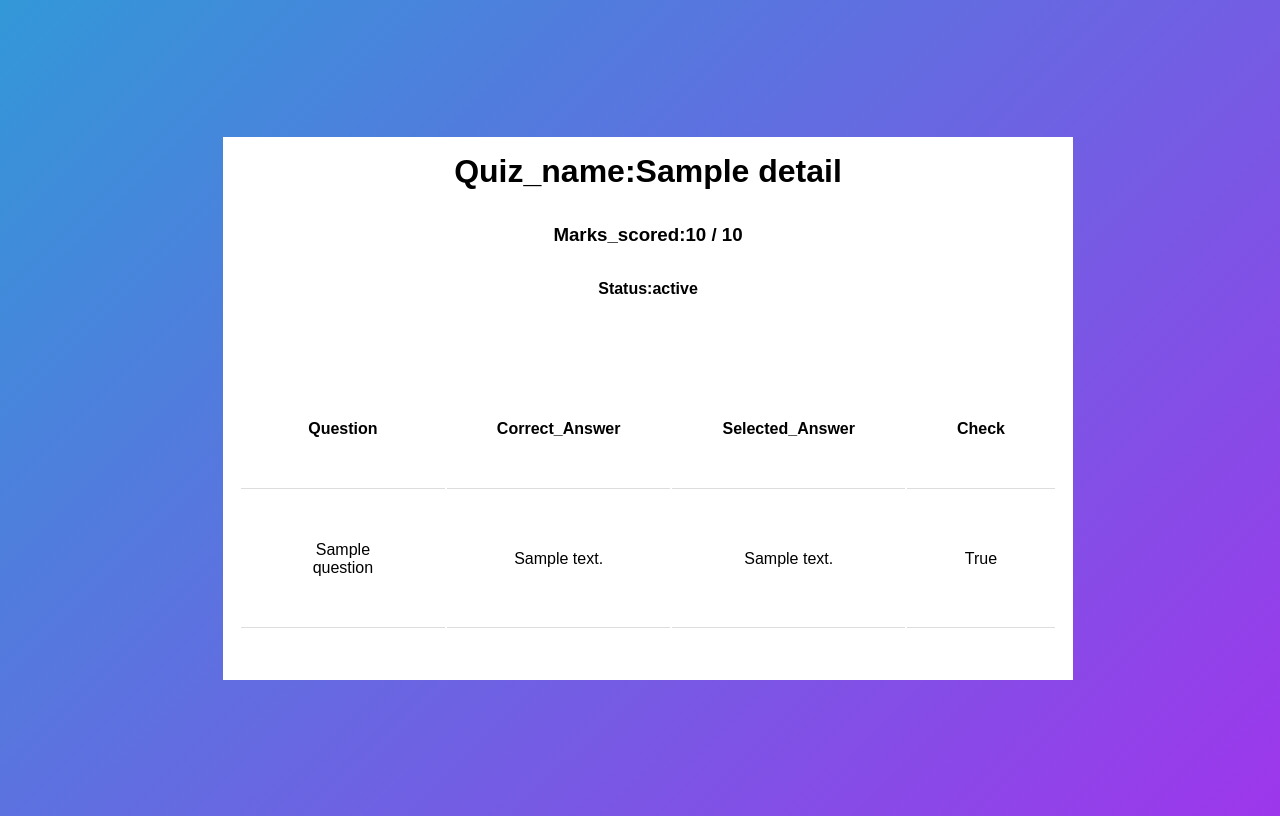
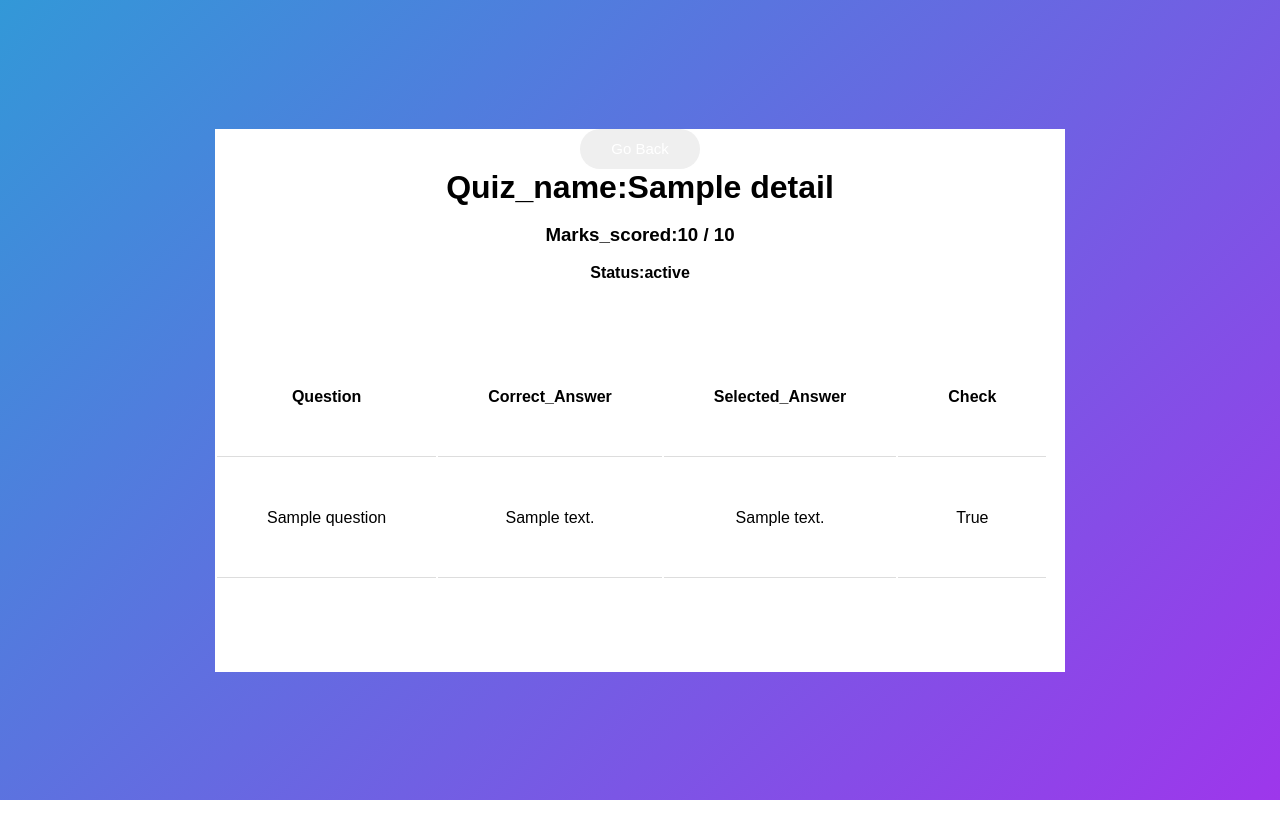
Before and after one commit to ShreySumariya07/QuizApp, a Django app: page /Quiz/show_result/1/ in a window 1280 px wide. Run offline with Django 3.2, Linux system fonts and the light colour scheme; tables that the repository leaves empty hold one stand-in row (values such as "Sample post").

Commit message:
Project Complete

```diff
--- a/Quiz/views.py
+++ b/Quiz/views.py
@@ -48,6 +48,7 @@ def submit_quiz_details(request):
 
 def quiz_added(request, teacher_id):
     quiz = Quiz_Details.objects.filter(teacher_id=teacher_id)
+    request.session["tea_id"] = teacher_id
     user_quiz = {
         "quizes": quiz
     }
@@ -60,10 +61,13 @@ def to_add_question(request, qu_id):
     request.session['quiz_id12'] = qu_id
     request.session['ques_no'] = q_no
     count = Quiz_Details.objects.only("questions_entered").get(quiz_id=qu_id)
-    if count.questions_entered <= q_no:
+    if count.questions_entered < q_no:
         return render(request, "add_question.html")
     else:
-        return HttpResponse("All questions already entered")
+        messages.info(request, "All questions already added")
+        if "tea_id" in request.session:
+            teach_id = request.session["tea_id"]
+        return redirect('Quiz:quiz_added', teach_id)
 
 
 def save_question(request):
--- a/static/css/plain.css
+++ b/static/css/plain.css
@@ -1,6 +1,6 @@
 *, *:before, *:after{
     margin: 0;
-    padding: 8px;
+    padding: 0px;
     box-sizing: border-box;
     font-family: 'Nunito', sans-serif;
   }
--- a/templates/plain2.html
+++ b/templates/plain2.html
@@ -9,6 +9,12 @@
 </head>
 <body>
     <div class="cont" style="overflow: auto" >
+        <button onclick="goBack()">Go Back</button>
+            <script>
+                function goBack() {
+                window.history.back();
+                }
+            </script>
         <h1 style="text-align:center">Quiz_name:{{res.q_name.quiz_name}}</h1><br>
         <h3 style="text-align:center">Marks_scored:{{res.score}} / {{res.total_marks}}</h3><br>
         <h4 style="text-align:center">Status:{{res.status}}</h4><br>
--- a/templates/quiz_info.html
+++ b/templates/quiz_info.html
@@ -50,5 +50,4 @@
 			</form>
 		</div>
 	</div>
-</body>
-</html>
+</body></html>
--- a/templates/result.html
+++ b/templates/result.html
@@ -11,7 +11,7 @@
     <section id="services" class="services">
         <div class="container">
             <h1 class="section-heading">Result</h1>
-            <p>                </p>
+            <button><a href="{% url 'Account:login_confirm' %}">Go Back</a></button>
             <div class="container-1">
                 {% for result in all_res %}
             <div class="card-wrapper">
```
Also changed, not shown: templates/students_result.html (+7 -2 lines).
